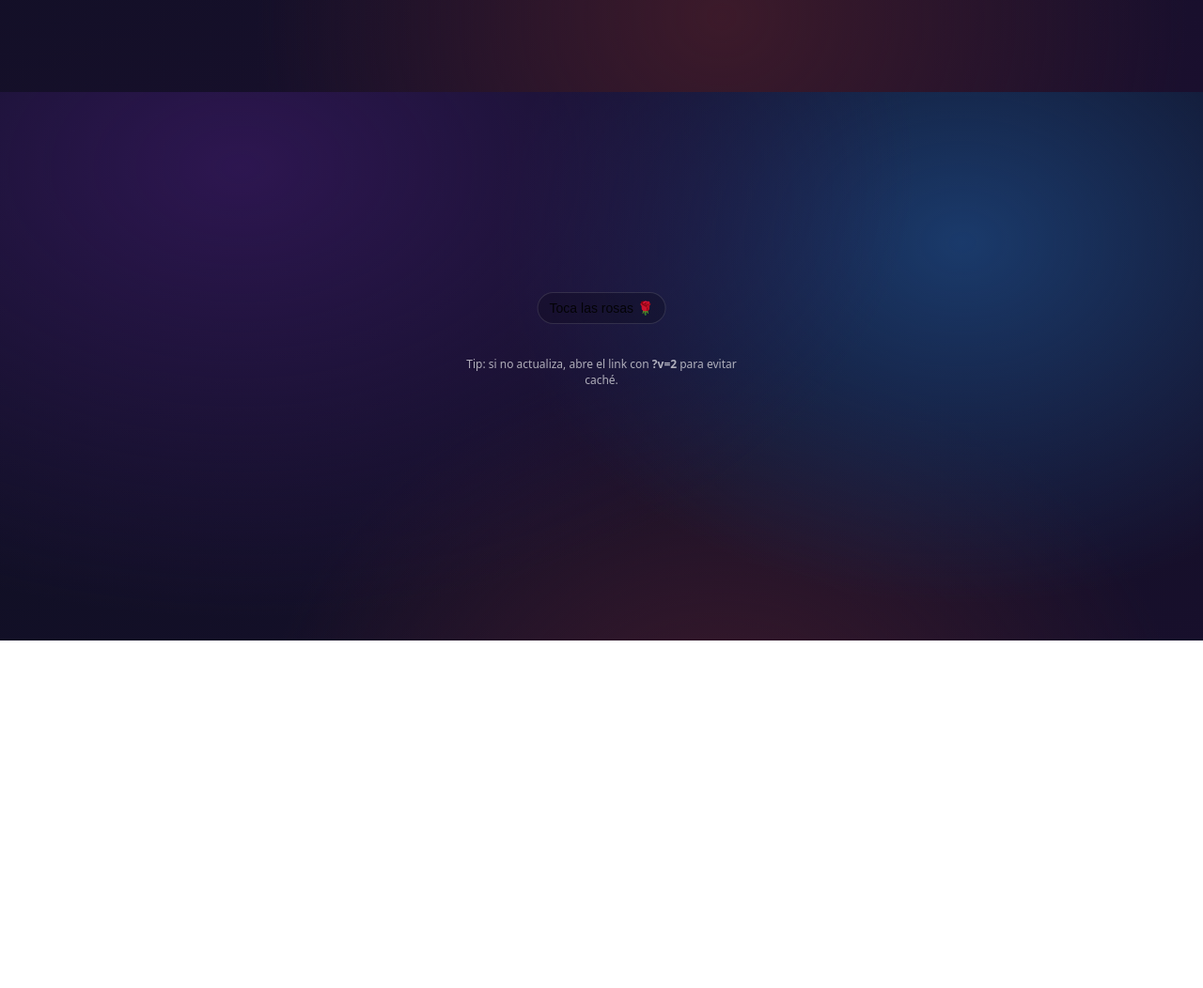
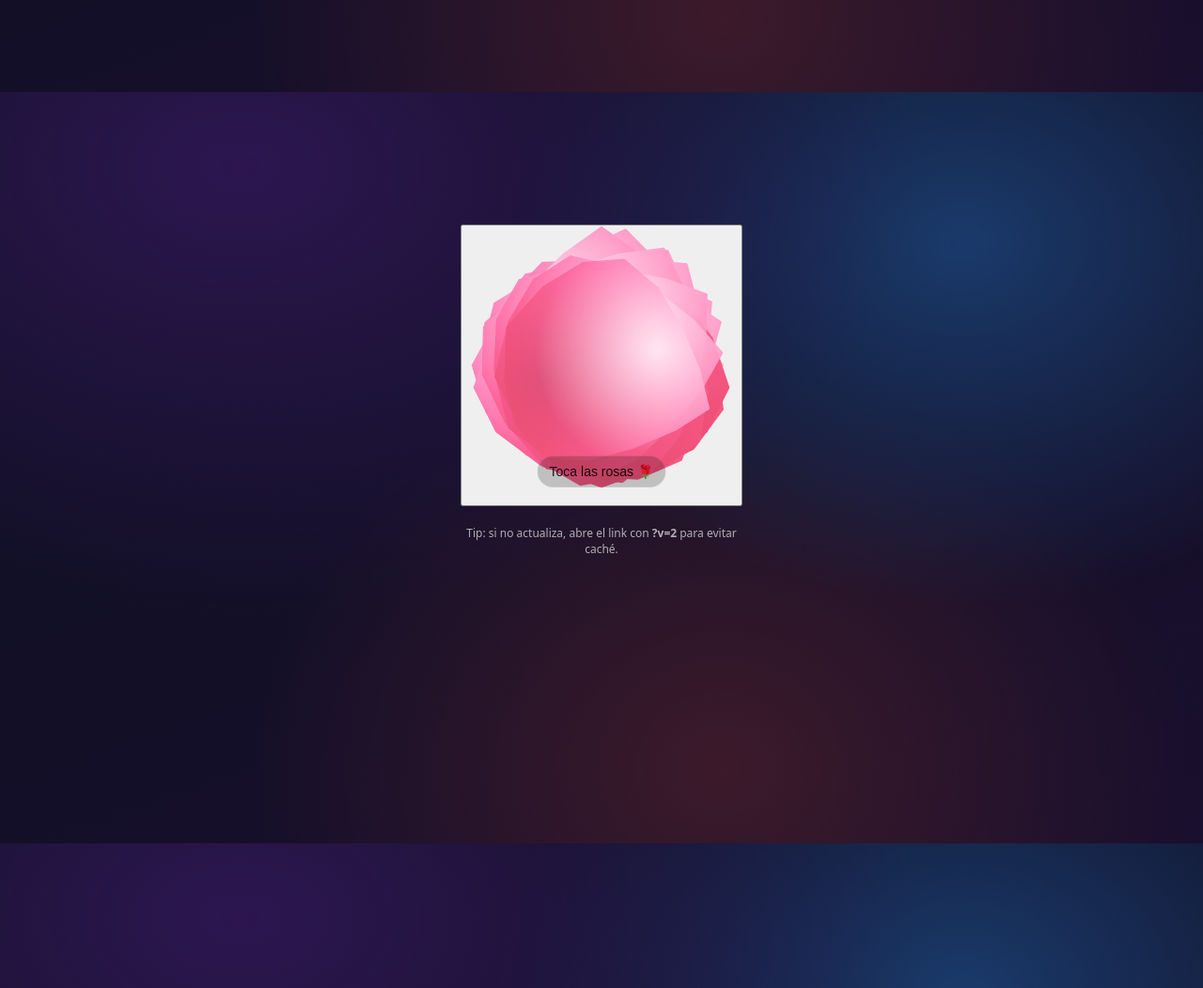
Before and after one commit to kokito79/Freb, a plain HTML site: page index.html in a window 1280 px wide. Shown: the part 702-1754 px from the top of the page at 94% size. Before the commit the page ends 1384 px from the top, so only its background shows below. Drawn offline with Linux system fonts and the light colour scheme.

Commit message:
Refactor CSS for flower screen layout and styles

```diff
--- a/index.html
+++ b/index.html
@@ -78,11 +78,14 @@
       align-content: start;
       padding-top: 10px;
     }
-    /* iPhone 11 / móviles: que la pantalla de flores empiece arriba */
     .screen--flowers{
-      min-height: 88vh;
-      align-content: start;
-      padding-top: 18px;
+  min-height: 100vh;
+  display:flex;
+  flex-direction:column;
+  justify-content:center;   /* centra verticalmente */
+  align-items:center;
+  gap:20px;
+  padding-top: 0;
 }
 
     /* ---------- INTRO ---------- */
@@ -179,18 +182,10 @@
     }
 
     .bouquet{
-      width:min(430px, 92vw);
-      height: 360px;
-      border:0;
-      background: transparent;
-      cursor:pointer;
   position:relative;
-      border-radius:28px;
-      display:block;
-      outline:none;
-      user-select:none;
-      touch-action: manipulation;
-      margin-top:-65px;
+  width:300px;
+  height:300px;
+  margin:0 auto;
 }
 
     .tapBadge{
@@ -206,22 +201,14 @@
       opacity:.9;
     }
 
-    /* Tallos (crecen) */
    .stem{
-      position:absolute;
-      bottom:70px;
-      width:10px;
-      height: 0px; /* animación */
-      background: linear-gradient(var(--stem1), var(--stem2));
-      border-radius:10px;
-      transform-origin: bottom;
-      filter: drop-shadow(0 6px 12px rgba(0,0,0,.25));
+  bottom:0;
+  height:160px;
 }
 
-    /* posiciones: 3 tallos */
-    .stem.s1{ left:36%; transform: rotate(-8deg); }
-    .stem.s2{ left:52%; transform: rotate(2deg); }
-    .stem.s3{ left:68%; transform: rotate(10deg); }
+.stem.s1{ left:70px }
+.stem.s2{ left:145px }
+.stem.s3{ left:220px }
 
     /* Hojas (aparecen) */
     .leaf{
@@ -236,20 +223,14 @@
     .leaf.l2{ left:50%; bottom:205px; transform: rotate(18deg); }
     .leaf.l3{ left:66%; bottom:160px; transform: rotate(28deg); }
 
-    /* Rosas */
    .rose{
-      position:absolute;
-      width: 0px; height: 0px; /* animación bloom */
-      opacity:0;
-      transform: translateY(14px) scale(.78);
-      filter: drop-shadow(0 14px 22px rgba(0,0,0,.30));
-      border-radius: 50%;
+  width:110px;
+  height:110px;
 }
 
-    /* Ubicación de cada rosa sobre su tallo */
-    .rose.r1{ left:30%; bottom:255px; }
-    .rose.r2{ left:46%; bottom:292px; }
-    .rose.r3{ left:62%; bottom:250px; }
+.rose.r1{ left:20px;  bottom:150px; }
+.rose.r2{ left:95px;  bottom:170px; }
+.rose.r3{ left:170px; bottom:150px; }
 
     /* Cabeza de rosa: usa "capas" para parecer pétalos en espiral */
     .rose .petal{
```
Lines whose indentation alone changed are shown as unchanged.
